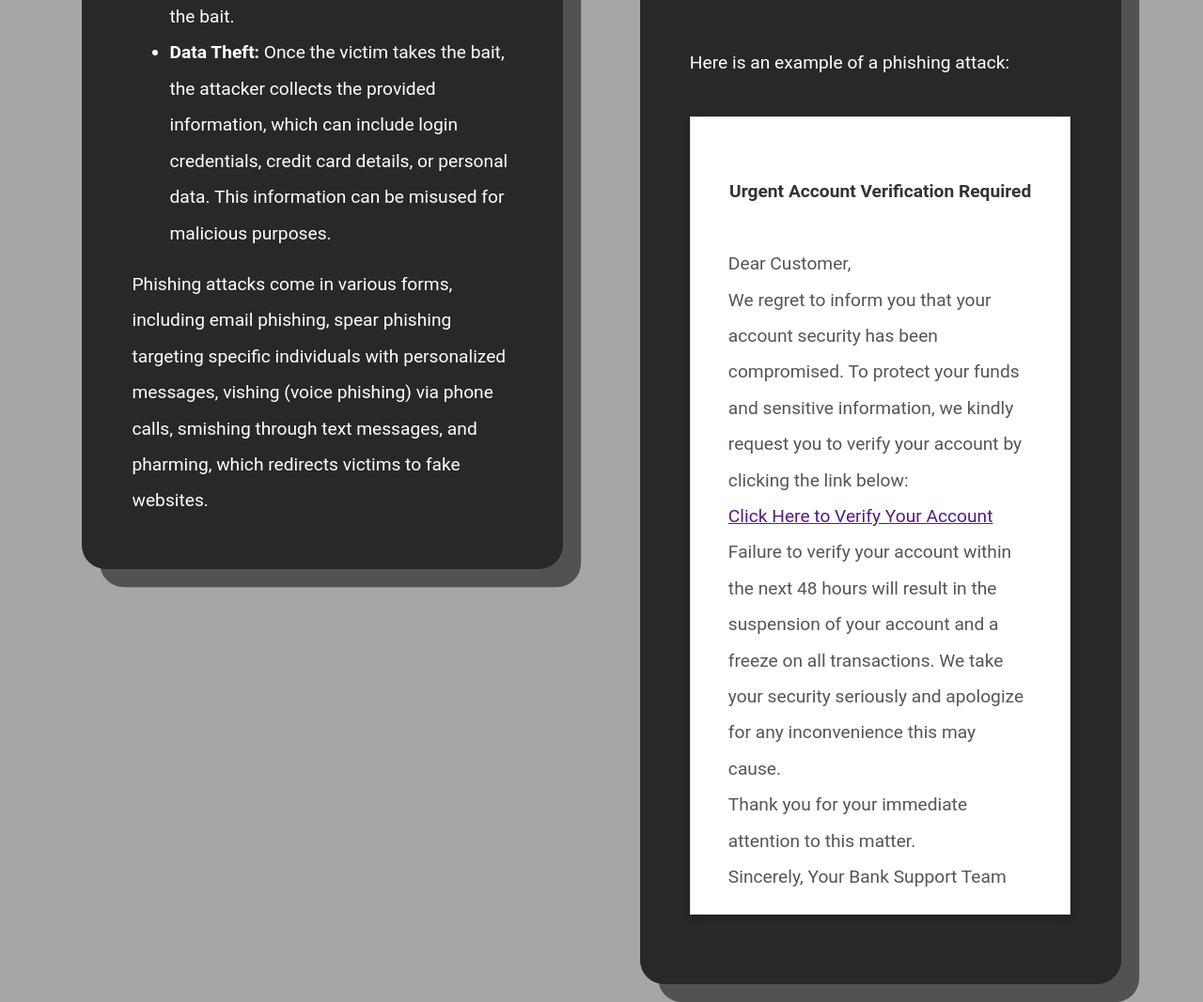
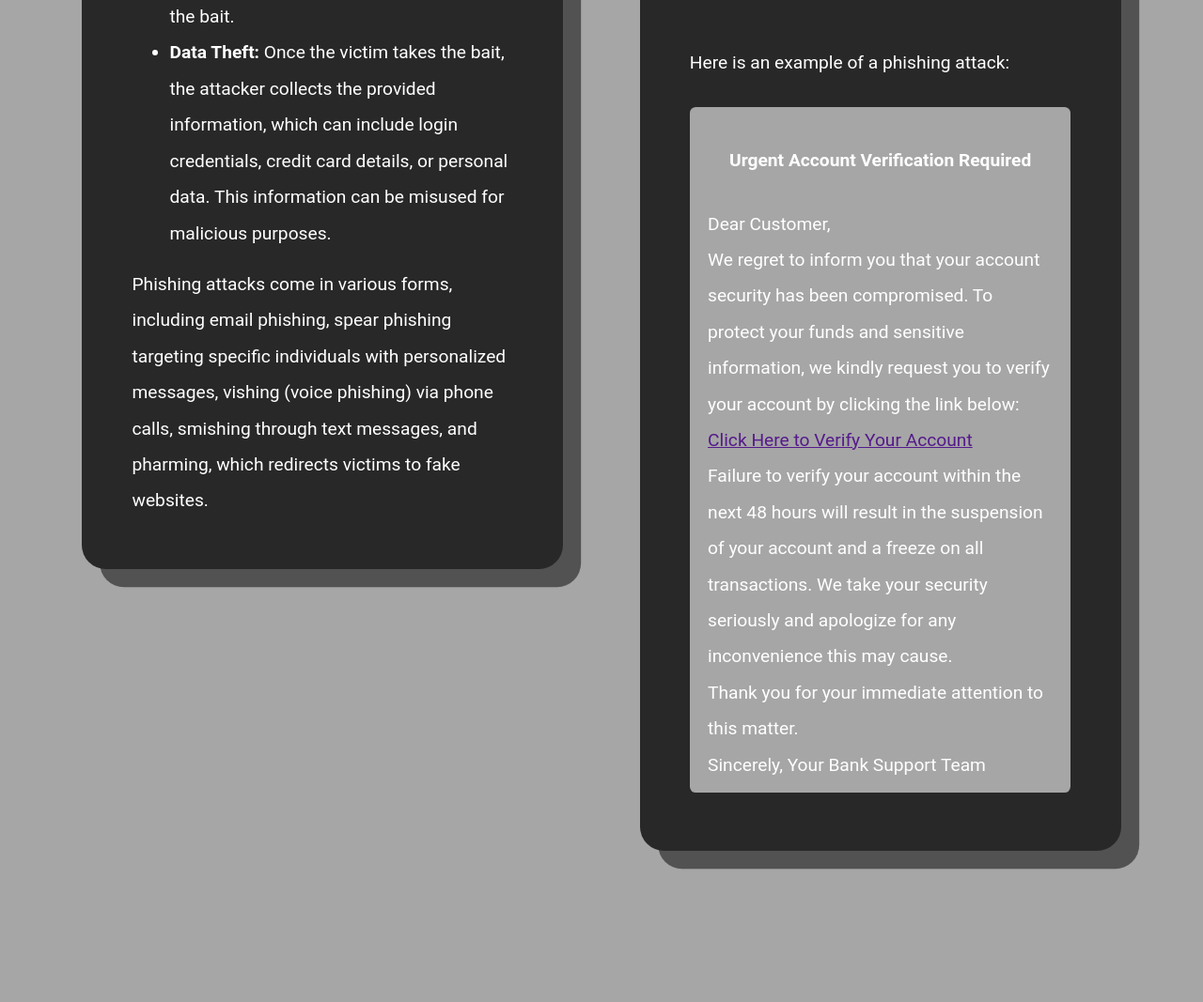
Before and after one commit to HackOverflow404/cyberawareness, a plain HTML site: page phishing/phishingWhat.html in a window 1280 px wide. Shown: the part 2262-3329 px from the top of the page at 94% size. After the commit the page ends 3256 px from the top, so only its background shows below. Drawn offline with nearby package versions, Linux system fonts and the light colour scheme.

Commit message:
fixed formatting of example

```diff
--- a/assets/style.css
+++ b/assets/style.css
@@ -176,7 +176,7 @@ td {
     visibility: hidden;
     width: 250%;
     background-color: black;
-    color: #fff;
+    color: #FFFFFF;
     text-align: center;
     border-radius: 6px;
     padding: 5px 0;
--- a/phishing/phishingWhat.html
+++ b/phishing/phishingWhat.html
@@ -69,28 +69,19 @@
                     </div>
                     <style>
                         #example-subject {
-                            color: #333;
+                            color: #FFFFFF;
                             text-align: center;
-                            padding: 20px;
+                            padding: 0.75vw;
                         }
                         .email-para {
-                            color: #555;
-                            margin: 0 20px;
-                        }
-                        #example-link {
-                            color: #007BFF;
-                            text-decoration: none;
-                        }
-                        #example-link:hover {
-                            text-decoration: underline;
+                            color: #FFFFFF;
+                            margin: 0 0.75vw;
                         }
                         .phishing-example {
-                            background-color: #fff;
-                            max-width: 600px;
-                            margin: 20px auto;
-                            padding: 20px;
-                            border: 1px solid #ddd;
-                            box-shadow: 0 4px 8px rgba(0, 0, 0, 0.2);
+                            background-color: #A6A6A6;
+                            margin: 0.75vw auto;
+                            padding: 0.75vw;
+                            border-radius: 0.5vw;
                         }
                     </style>
                 </td>
```
